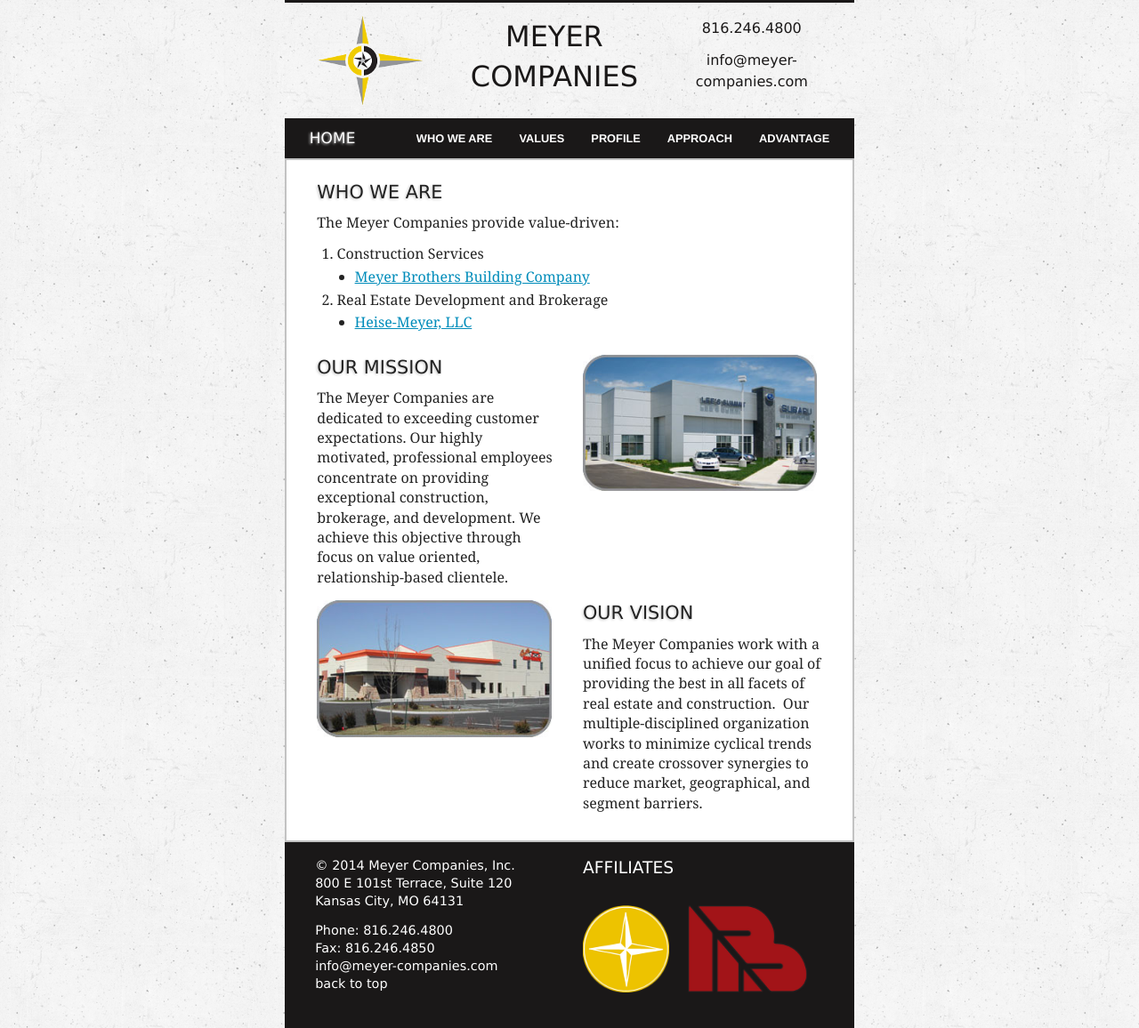
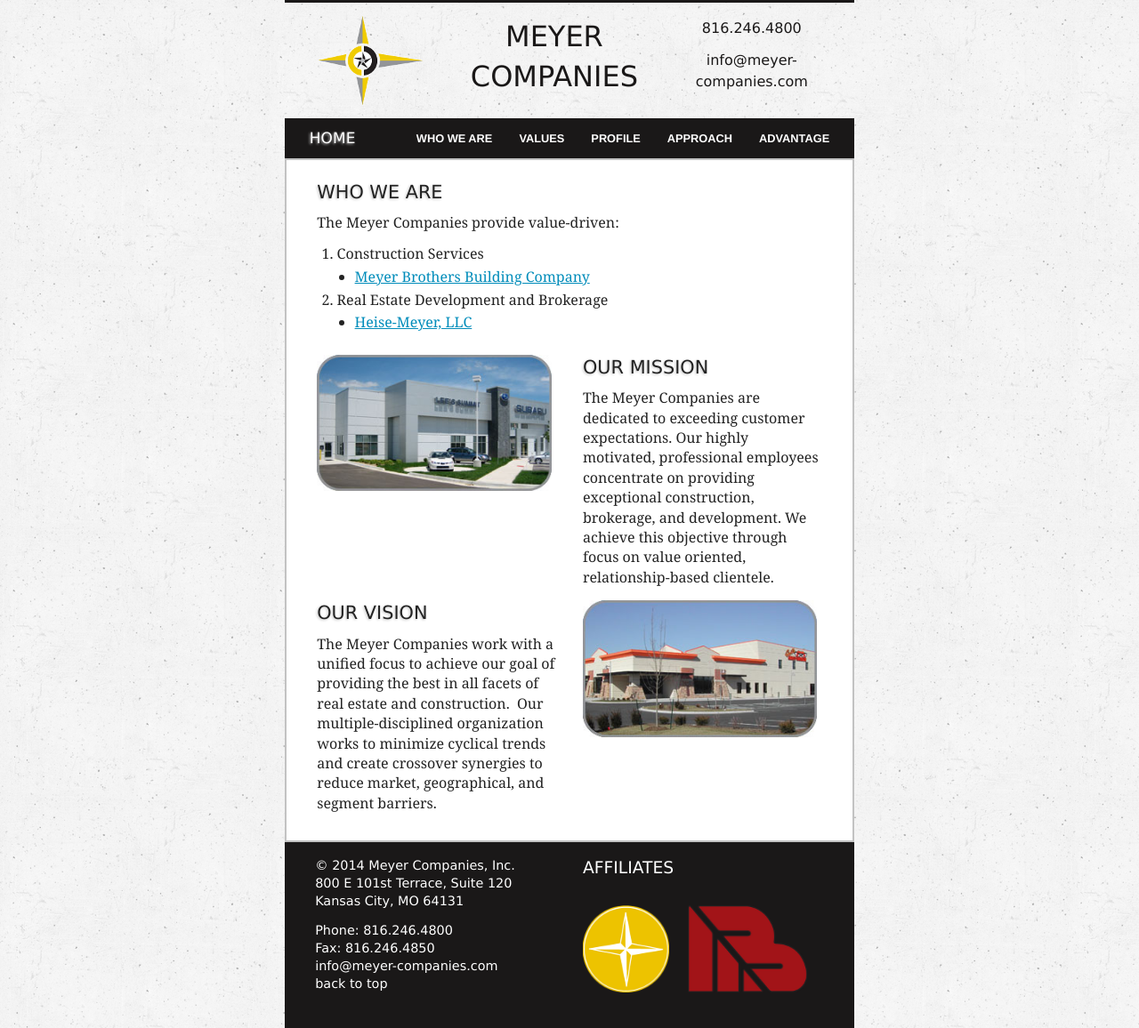
Before and after one commit to jiko/meyer-companies, a Jekyll site: the page built from the-meyerco.html, in a window 1280 px wide. Shown: the whole page at 89% size. Built offline with Jekyll 4.4.1, drawn with Linux system fonts in a browser that asks for light colours; Markdown is read by kramdown in place of the engine named in the settings.

Commit message:
Another Who We Are rearrange. Whitespace on this page bothers me, but I think this is a decent compromise for now.

```diff
--- a/the-meyerco.html
+++ b/the-meyerco.html
@@ -35,26 +35,26 @@
 </div>
 
 <div class="row">
-<div class="large-6 columns">
-<h1>Our Mission</h1>
-<p>The Meyer Companies are dedicated to exceeding customer expectations. Our highly motivated, professional employees concentrate on providing exceptional construction, brokerage, and development. We achieve this objective through focus on value oriented, relationship-based clientele.</p>
- </div>
   <div class="large-6 columns">
      <a href="{{ site.baseurl }}/img/IMG_1917.JPG">
        <img class="pic" height="175" src="{{ site.baseurl }}/img/LS-Subaru1.jpg" width="300"/>
      </a>
   </div>
+<div class="large-6 columns">
+<h1>Our Mission</h1>
+<p>The Meyer Companies are dedicated to exceeding customer expectations. Our highly motivated, professional employees concentrate on providing exceptional construction, brokerage, and development. We achieve this objective through focus on value oriented, relationship-based clientele.</p>
+ </div>
 </div>
 <div class="row">
-  <div class="large-6 columns">
-     <a href="{{ site.baseurl }}/img/DSCN0802-b.JPG">
-      <img class="pic" height="175" src="{{ site.baseurl }}/img/Gails-Harley1.jpg" width="300"/>
-     </a>
-  </div>
   <div class="large-6 columns">
 <h1>Our Vision</h1>
 <p>
 The Meyer Companies work with a unified focus to achieve our goal of providing the best in all facets of real estate and construction.  Our multiple-disciplined organization works to minimize cyclical trends and create crossover synergies to reduce market, geographical, and segment barriers.
 </p>
 </div>
+  <div class="large-6 columns">
+     <a href="{{ site.baseurl }}/img/DSCN0802-b.JPG">
+      <img class="pic" height="175" src="{{ site.baseurl }}/img/Gails-Harley1.jpg" width="300"/>
+     </a>
+  </div>
 </div>
```
